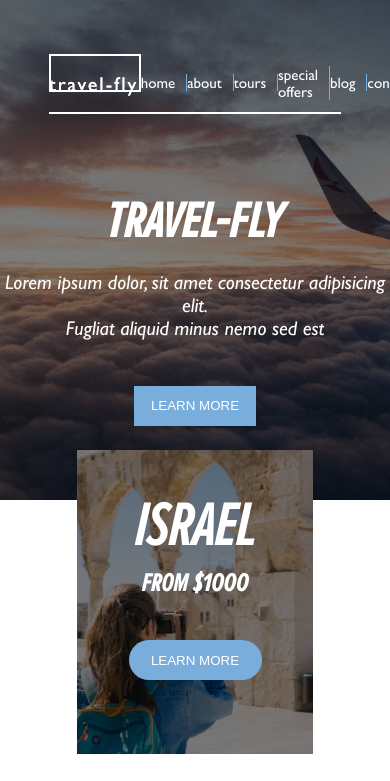
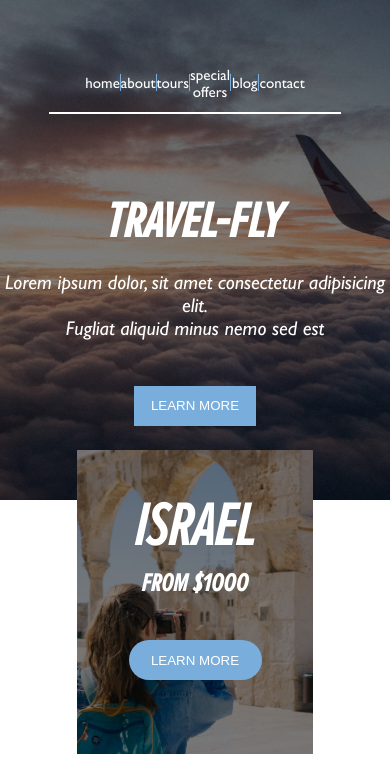
Before and after one commit to abzara20/homework-four, a plain HTML site: page index.html in a window 390 px wide. Shown: the top 781 px of the page. Drawn offline with Linux system fonts and the light colour scheme.

Commit message:
adjusted nav

```diff
--- a/index.html
+++ b/index.html
@@ -16,10 +16,10 @@
                 <img src="images/logo/logo-white.png" alt="logo">
             </div>
             <div class="links">
-                <a href="#">home</a>
-                <a href="#">about</a>
+                <a href="#" id="solo">home</a>
+                <a href="#" id="merge">about</a>
                 <a href="#">tours</a>
-                <a href="#">special offers</a>
+                <a href="#" id="solo">special offers</a>
                 <a href="#">blog</a>
                 <a href="#" id="solo">contact</a>
             </div>
--- a/scss/home/nav.scss
+++ b/scss/home/nav.scss
@@ -11,30 +11,51 @@ nav{
         width: 92px;
         height: 42px;
         // background-color: cyan;
-        background-image: url(../images/logo/logo-white.png);
-        background-size: cover;
-        background-repeat: no-repeat;
+        // background-image: url(../images/logo/logo-white.png);
+        // background-size: cover;
+        // background-repeat: no-repeat;
     }
 
     .links{
-        width: 500px;
+        width: 75%;
         height: 42px;
         // background-color: cyan;
         align-self: center;
         display: flex;
 
         a{
+            width: 25%;
+            text-align: center;
             font-family: Gill;
             font-size: 15px;
             text-decoration: none;
             color: $white;
             margin: auto;
-            padding-right: 5%;
-            border-right: 1px solid $site-blue;
+            padding: 0 auto;
+            // padding-right:  2%;
+            border: 1px solid $site-blue;
+            border-top: none;
+            border-bottom: none;
+
         }
         #solo{
             padding: 0;
             border:none;
         }
+        #merge{
+            border-right: hidden;
+        }
     }
 }
+
+@media only screen and (max-width: 1060px) {
+    nav{
+        justify-content: center;
+        .logo{
+            visibility: hidden;
+        }
+        .links{
+            margin-left: -92px;
+        }
+    }
+ }
```
Also changed, not shown: css/styles.css.
